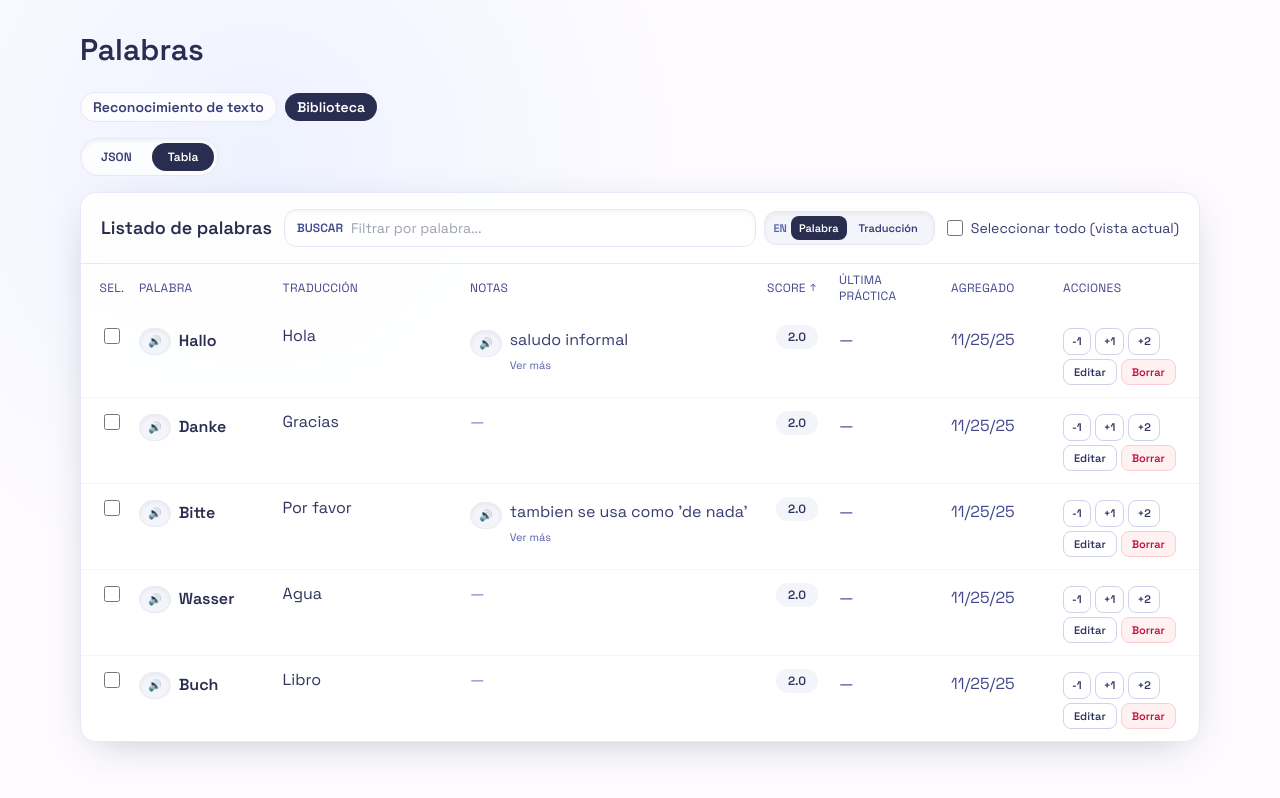
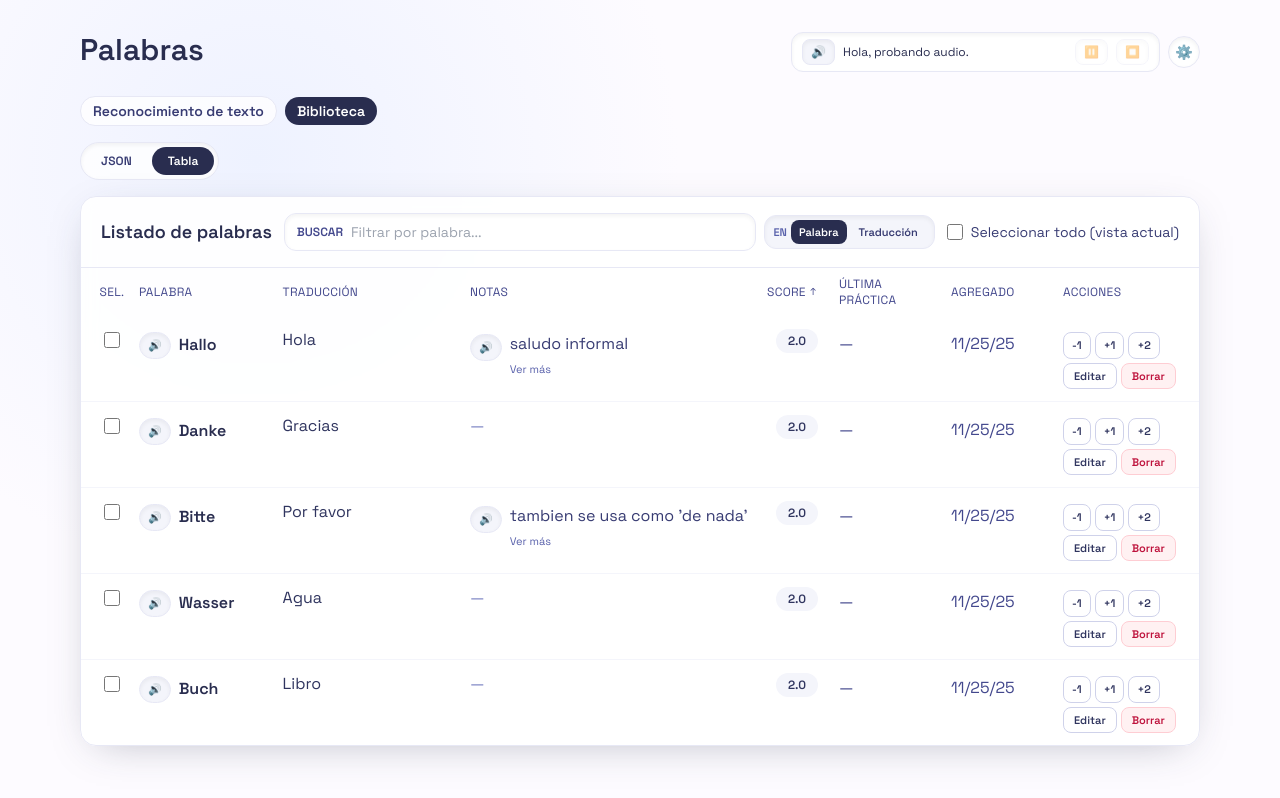
Before and after one commit to revdev-earth/palabras, a React (Vite) app: page / in a window 1280 px wide. Built offline with nearby package versions, Linux system fonts and the light colour scheme.

Commit message:
audio configuracion

```diff
--- /dev/null
+++ b/src/v2/AudioPanel.tsx
@@ -0,0 +1,229 @@
+import { useEffect, useMemo, useRef, useState } from "react"
+
+import { useDispatch, useSelector } from "+/redux"
+import { setSettings } from "+/redux/slices/appSlice"
+
+import { useSpeaker } from "+/hooks/useSpeaker"
+
+type AudioPanelProps = {
+  className?: string
+}
+
+export function AudioPanel({ className }: AudioPanelProps) {
+  const dispatch = useDispatch()
+  const voiceId = useSelector((s) => s.app.settings.practiceVoiceId)
+  const voiceLang = useSelector((s) => s.app.settings.practiceVoiceLang)
+  const voiceRate = useSelector((s) => s.app.settings.practiceVoiceRate)
+  const { speak, stopSpeaking, voices, isSpeaking } = useSpeaker({ enabled: true })
+
+  const [previewText, setPreviewText] = useState("Hola, probando audio.")
+  const [showAudioConfig, setShowAudioConfig] = useState(false)
+  const [speakingKey, setSpeakingKey] = useState<string | null>(null)
+  const [systemSpeaking, setSystemSpeaking] = useState(false)
+  const [systemPaused, setSystemPaused] = useState(false)
+  const configRef = useRef<HTMLDivElement | null>(null)
+  const closeTimeoutRef = useRef<number | null>(null)
+
+  useEffect(() => {
+    if (typeof window === "undefined" || !window.speechSynthesis) return
+    const update = () => {
+      setSystemSpeaking(window.speechSynthesis.speaking)
+      setSystemPaused(window.speechSynthesis.paused)
+    }
+    update()
+    const id = window.setInterval(update, 300)
+    return () => window.clearInterval(id)
+  }, [])
+
+  useEffect(() => {
+    if (!showAudioConfig) return
+    const onClick = (event: MouseEvent) => {
+      const target = event.target as Node
+      if (configRef.current && configRef.current.contains(target)) {
+        if (closeTimeoutRef.current) {
+          window.clearTimeout(closeTimeoutRef.current)
+          closeTimeoutRef.current = null
+        }
+        return
+      }
+      if (closeTimeoutRef.current) window.clearTimeout(closeTimeoutRef.current)
+      closeTimeoutRef.current = window.setTimeout(() => {
+        setShowAudioConfig(false)
+        closeTimeoutRef.current = null
+      }, 2000)
+    }
+    window.addEventListener("mousedown", onClick)
+    return () => {
+      window.removeEventListener("mousedown", onClick)
+      if (closeTimeoutRef.current) {
+        window.clearTimeout(closeTimeoutRef.current)
+        closeTimeoutRef.current = null
+      }
+    }
+  }, [showAudioConfig])
+
+  const isAudioActive = systemSpeaking || isSpeaking
+
+  const filteredVoices = useMemo(() => {
+    if (!voiceLang) return voices
+    const key = voiceLang.toLowerCase()
+    return voices.filter((voice) => voice.lang?.toLowerCase().startsWith(key))
+  }, [voiceLang, voices])
+
+  const togglePreview = () => {
+    if (isAudioActive) {
+      stopSpeaking()
+      if (speakingKey === "preview") {
+        setSpeakingKey(null)
+        return
+      }
+    }
+    setSpeakingKey("preview")
+    speak(previewText, {
+      onEnd: () => setSpeakingKey(null),
+      onError: () => setSpeakingKey(null),
+    })
+  }
+
+  const stopAll = () => {
+    stopSpeaking()
+    setSpeakingKey(null)
+  }
+
+  const togglePause = () => {
+    if (typeof window === "undefined" || !window.speechSynthesis) return
+    if (window.speechSynthesis.paused) window.speechSynthesis.resume()
+    else if (window.speechSynthesis.speaking) window.speechSynthesis.pause()
+  }
+
+  return (
+    <div className={`flex flex-wrap items-center gap-2 ${className || ""}`}>
+      <div className="flex flex-1 items-center gap-2 rounded-xl border border-ink-100 bg-white px-2.5 py-1.5 text-xs shadow-inner">
+        <button
+          type="button"
+          onClick={togglePreview}
+          className="rounded-lg border border-ink-100 bg-ink-50 px-2 py-1 font-semibold text-ink-800 shadow-inner"
+          title={isAudioActive && speakingKey === "preview" ? "Detener audio" : "Probar audio"}
+        >
+          {isAudioActive && speakingKey === "preview" ? "⏹️" : "🔊"}
+        </button>
+        <input
+          value={previewText}
+          onChange={(e) => setPreviewText(e.target.value)}
+          placeholder="Texto de prueba..."
+          className="w-56 bg-transparent text-ink-900 outline-none"
+        />
+        <button
+          type="button"
+          onClick={togglePause}
+          disabled={!systemSpeaking}
+          className="rounded-lg border border-ink-100 bg-white px-2 py-1 font-semibold text-ink-700 shadow-inner disabled:opacity-40"
+          title={systemPaused ? "Reanudar audio" : "Pausar audio"}
+        >
+          {systemPaused ? "▶️" : "⏸️"}
+        </button>
+        <button
+          type="button"
+          onClick={stopAll}
+          disabled={!systemSpeaking}
+          className="rounded-lg border border-ink-100 bg-white px-2 py-1 font-semibold text-ink-700 shadow-inner disabled:opacity-40"
+          title="Detener audio"
+        >
+          ⏹️
+        </button>
+      </div>
+      <div className="relative" ref={configRef}>
+        <button
+          type="button"
+          onClick={() => setShowAudioConfig((prev) => !prev)}
+          className={`flex h-8 w-8 items-center justify-center rounded-full border text-sm shadow-inner transition ${
+            showAudioConfig
+              ? "border-ink-300 bg-ink-900 text-white"
+              : "border-ink-100 bg-white text-ink-700 hover:bg-ink-50"
+          }`}
+          title="Configurar audio"
+        >
+          ⚙️
+        </button>
+        {showAudioConfig && (
+          <div className="absolute right-0 top-full z-20 mt-2 w-[320px] rounded-xl border border-ink-100 bg-ink-50/95 px-3 py-3 text-xs text-ink-700 shadow-soft backdrop-blur">
+            <div className="grid gap-3">
+              <label className="flex flex-col gap-1">
+                <span className="text-[10px] font-semibold uppercase tracking-wide text-ink-500">
+                  Idioma
+                </span>
+                <select
+                  value={voiceLang}
+                  onChange={(e) =>
+                    dispatch(
+                      setSettings({
+                        practiceVoiceLang: e.target.value,
+                      })
+                    )
+                  }
+                  className="rounded-lg border border-ink-100 bg-white px-2 py-1 text-xs text-ink-900"
+                >
+                  <option value="">Auto</option>
+                  <option value="es">Espanol</option>
+                  <option value="de">Aleman</option>
+                  <option value="en">Ingles</option>
+                </select>
+              </label>
+              <label className="flex flex-col gap-1">
+                <span className="text-[10px] font-semibold uppercase tracking-wide text-ink-500">
+                  Voz
+                </span>
+                <select
+                  value={voiceId}
+                  onChange={(e) =>
+                    dispatch(
+                      setSettings({
+                        practiceVoiceId: e.target.value,
+                      })
+                    )
+                  }
+                  className="rounded-lg border border-ink-100 bg-white px-2 py-1 text-xs text-ink-900"
+                >
+                  <option value="">Auto</option>
+                  {filteredVoices.map((voice) => {
+                    const id = voice.voiceURI || voice.name
+                    return (
+                      <option key={id} value={id}>
+                        {voice.name} ({voice.lang})
+                      </option>
+                    )
+                  })}
+                </select>
+              </label>
+              <label className="flex flex-col gap-1">
+                <span className="text-[10px] font-semibold uppercase tracking-wide text-ink-500">
+                  Velocidad
+                </span>
+                <div className="flex items-center gap-2">
+                  <input
+                    type="range"
+                    min={0.5}
+                    max={2}
+                    step={0.05}
+                    value={voiceRate}
+                    onChange={(e) =>
+                      dispatch(
+                        setSettings({
+                          practiceVoiceRate: Number(e.target.value),
+                        })
+                      )
+                    }
+                    className="w-full"
+                  />
+                  <span className="min-w-[36px] text-right text-[11px] font-semibold">
+                    {voiceRate.toFixed(2)}
+                  </span>
+                </div>
+              </label>
+            </div>
+          </div>
+        )}
+      </div>
+    </div>
+  )
+}
--- a/src/v2/Palabras.tsx
+++ b/src/v2/Palabras.tsx
@@ -3,6 +3,8 @@ import { useEffect, useState } from "react"
 import { useSelector } from "+/redux"
 
 import { V2_STORE_KEY } from "+/redux/slices/v2Slice"
+
+import { AudioPanel } from "./AudioPanel"
 
 import { Biblioteca } from "./biblioteca/Biblioteca"
 import { ReconocimientoDePalabrasEnElTexto } from "./ReconocimientoDePalabrasEnElTexto"
@@ -17,8 +19,9 @@ function Palabras() {
 
   return (
     <div className="mx-auto max-w-6xl px-4 py-8">
-      <header className="mb-6 space-y-1">
+      <header className="mb-6 flex flex-wrap items-start justify-between gap-3">
         <h1 className="text-3xl font-semibold text-ink-900">Palabras</h1>
+        <AudioPanel />
       </header>
 
       <main className="space-y-4">
```
